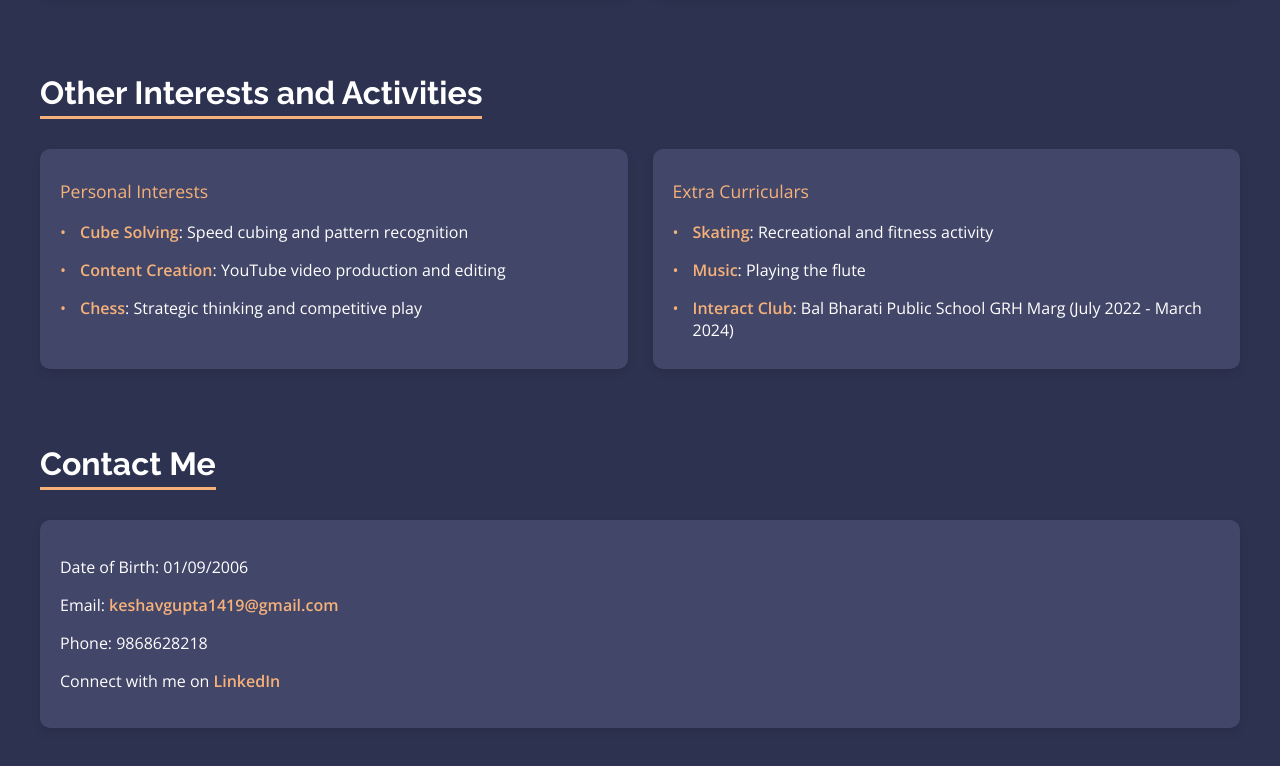
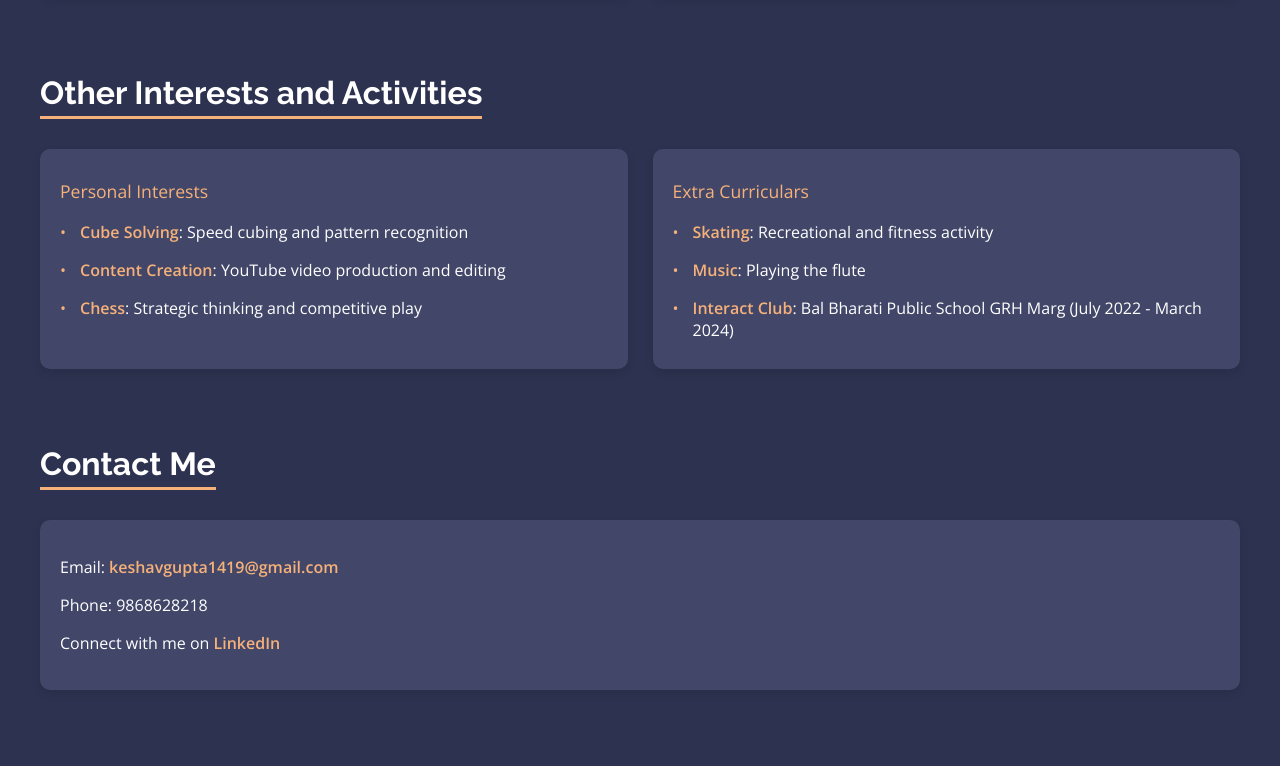
Before and after one commit to keshav-gupta14/resume-website, a plain HTML site: page index.html in a window 1280 px wide. Shown: the part 2334-3100 px from the top of the page. After the commit the page ends 3074 px from the top, so only its background shows below. Drawn offline with nearby package versions, Linux system fonts and the light colour scheme.

Commit message:
Update index.html

```diff
--- a/index.html
+++ b/index.html
@@ -142,7 +142,6 @@
         <h2>Contact Me</h2>
         <div class="contact-grid">
             <div class="contact-info">
-                <p>Date of Birth: 01/09/2006</p>
                 <p>Email: <a href="mailto:keshavgupta1419@gmail.com">keshavgupta1419@gmail.com</a></p>
                 <p>Phone: 9868628218</p>
                 <p>Connect with me on <a href="https://www.linkedin.com/in/keshav-gupta-546901275/">LinkedIn</a></p>
```
